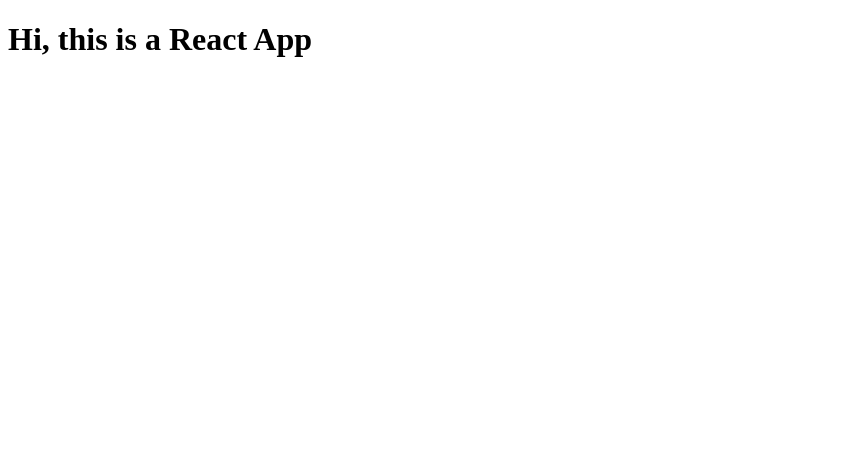
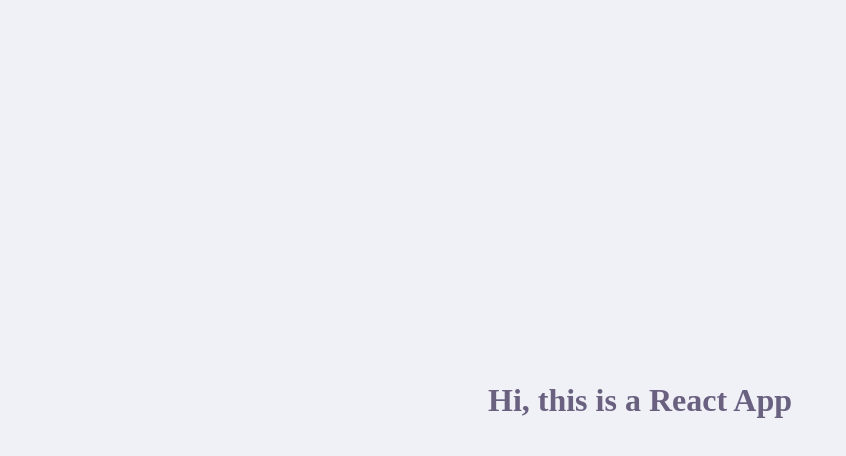
Before and after one commit to lucaswilliameufrasio/Proffy, a React (Create React App) app in the folder web/: page / in a window 1280 px wide. Shown: the top 456 px of the page, without its empty margins (0-846 px from the left). Built offline with nearby package versions, Linux system fonts and the light colour scheme.

Commit message:
chore: add global style

```diff
--- a/web/src/global.css
+++ b/web/src/global.css
@@ -0,0 +1,63 @@
+:root {
+  --color-background: #f0f0f7;
+  --color-primary-lighter: #9871f5;
+  --color-primary-light: #916bea;
+  --color-primary: #8257e5;
+  --color-primary-dark: #774dd6;
+  --color-primary-darker: #6842c2;
+  --color-secondary: #04d361;
+  --color-secondary-dark: #04bf58;
+  --color-title-in-primary: #ffffff;
+  --color-text-in-primary: #d4c2ff;
+  --color-text-title: #32264d;
+  --color-text-complement: #9c98a6;
+  --color-text-base: #6a6180;
+  --color-line-in-white: #e6e6f0;
+  --color-input-background: #f8f8fc;
+  --color-button-text: #ffffff;
+  --color-box-base: #ffffff;
+  --color-box-footer: #fafafc;
+
+  font-size: 60%;
+}
+
+* {
+  margin: 0;
+  padding: 0;
+  box-sizing: border-box;
+}
+
+html,
+body,
+#root {
+  height: 100vh;
+}
+
+body {
+  background: var(--color-background);
+}
+
+#root {
+  display: flex;
+  align-items: center;
+  justify-content: center;
+}
+
+body,
+input,
+button,
+textarea {
+  font: 500 1.6rem Poppins;
+  color: var(--color-text-base);
+}
+
+.container {
+  width: 90vw;
+  max-width: 700px;
+}
+
+@media (min-width: 700px) {
+  :root {
+    font-size: 62.5%;
+  }
+}
```
